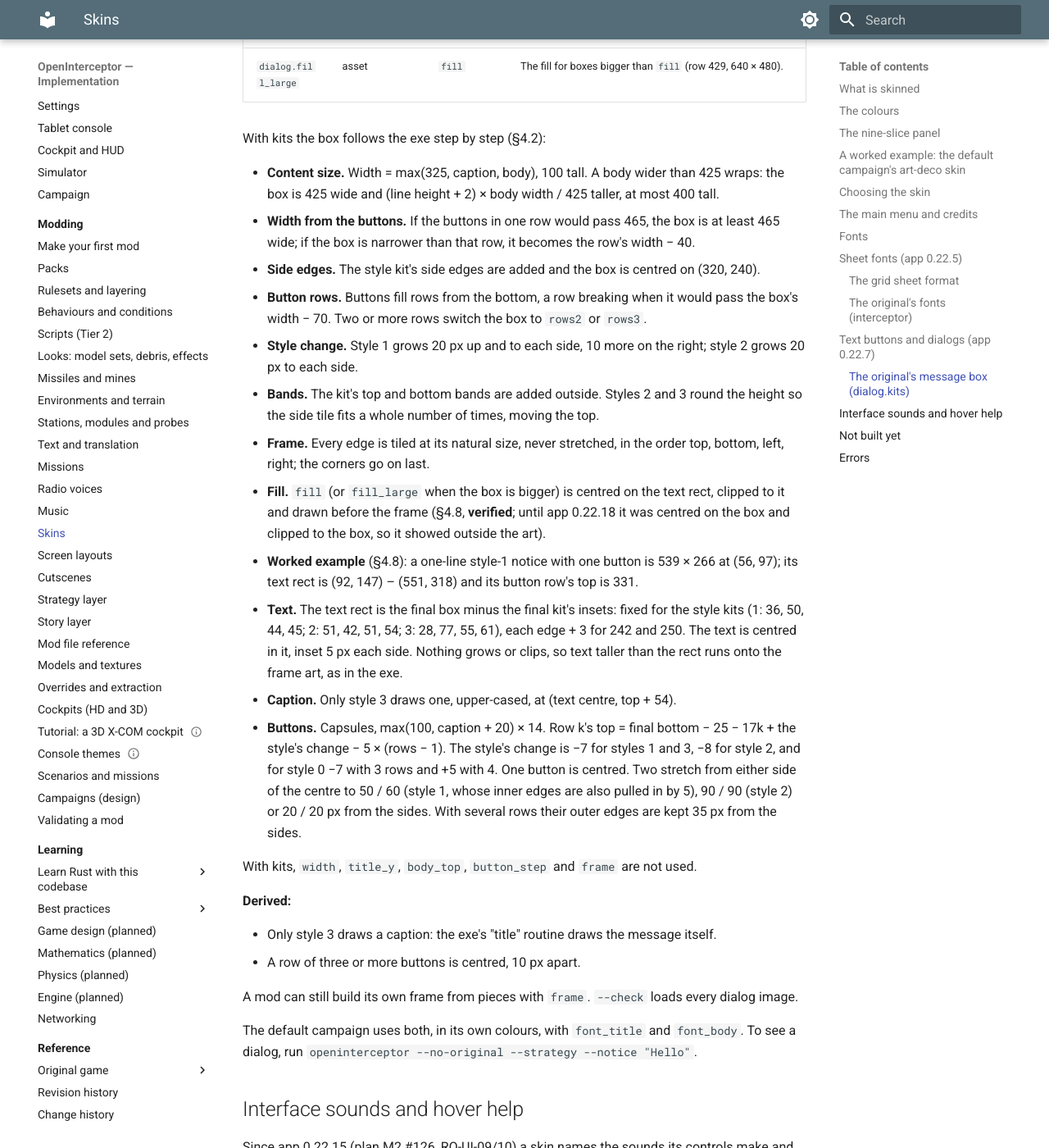
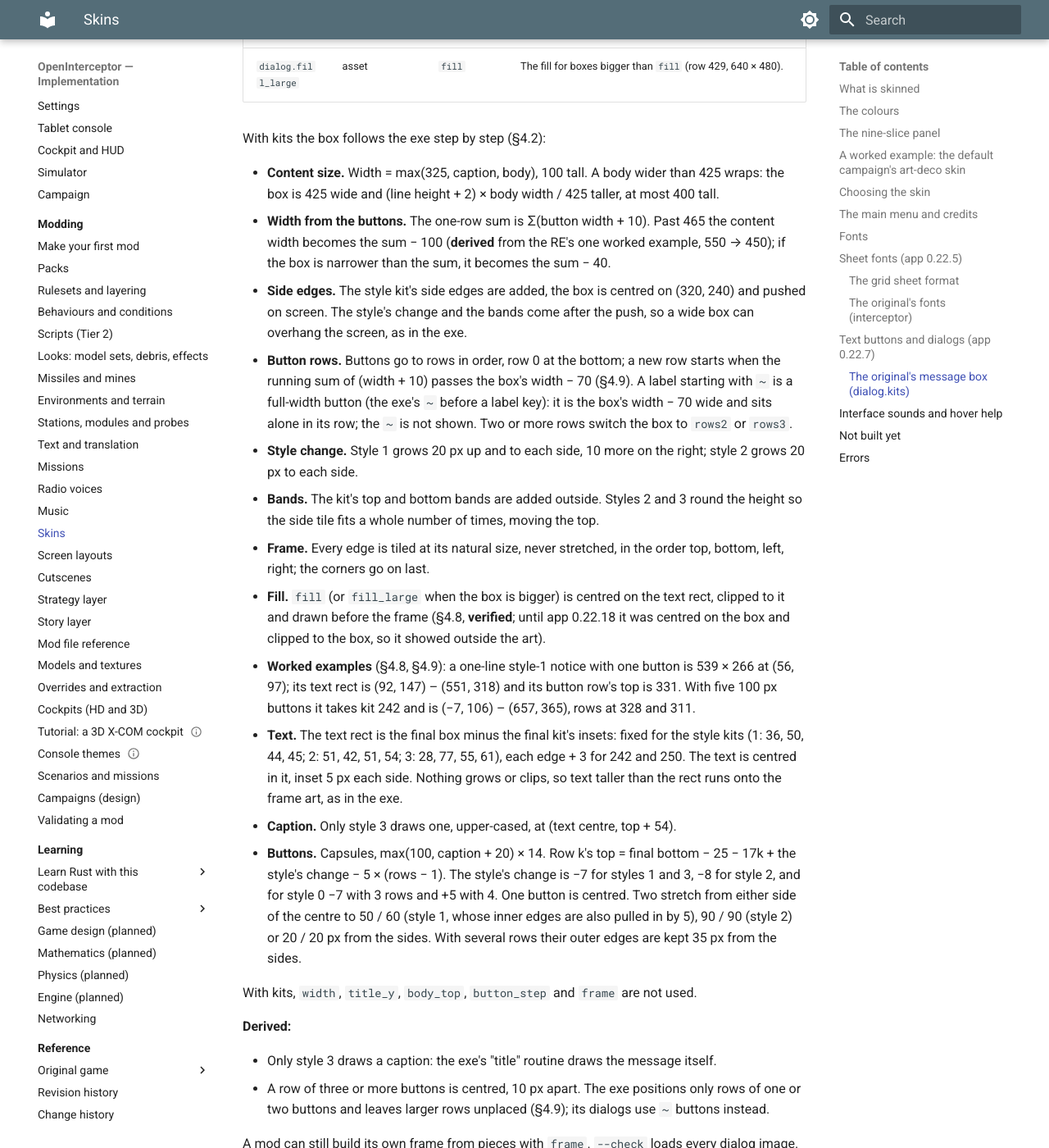
Before and after one commit to bbogovich/OpenInterceptor, an MkDocs documentation site: the page built from docs/modding/skins.md, in a window 1280 px wide and 1400 px high, scrolled down 9408 px. Shown: the whole window at 82% size. Built offline with MkDocs 1.6.1 and Material for MkDocs 9.7.7, drawn with Linux system fonts in a browser that asks for light colours.

Commit message:
Message box: multi-row buttons as the exe lays them out (app NEXT, #127)
Skins: rows by the running sum of (width + 10), ~ full-width buttons, the overhang,
the two-row worked example (§4.9); DEV-089, architecture, status.

Issue: #127
Co-Authored-By: Claude Opus 5.5 <noreply@anthropic.com>

```diff
--- a/docs/modding/skins.md
+++ b/docs/modding/skins.md
@@ -317,11 +317,16 @@ With kits the box follows the exe step by step (§4.2):
 
 - **Content size.** Width = max(325, caption, body), 100 tall. A body wider than 425 wraps: the
   box is 425 wide and (line height + 2) × body width / 425 taller, at most 400 tall.
-- **Width from the buttons.** If the buttons in one row would pass 465, the box is at least 465
-  wide; if the box is narrower than that row, it becomes the row's width − 40.
-- **Side edges.** The style kit's side edges are added and the box is centred on (320, 240).
-- **Button rows.** Buttons fill rows from the bottom, a row breaking when it would pass the box's
-  width − 70. Two or more rows switch the box to `rows2` or `rows3`.
+- **Width from the buttons.** The one-row sum is Σ(button width + 10). Past 465 the content
+  width becomes the sum − 100 (**derived** from the RE's one worked example, 550 → 450); if the box
+  is narrower than the sum, it becomes the sum − 40.
+- **Side edges.** The style kit's side edges are added, the box is centred on (320, 240) and
+  pushed on screen. The style's change and the bands come after the push, so a wide box can
+  overhang the screen, as in the exe.
+- **Button rows.** Buttons go to rows in order, row 0 at the bottom; a new row starts when the
+  running sum of (width + 10) passes the box's width − 70 (§4.9). A label starting with `~` is a
+  full-width button (the exe's `~` before a label key): it is the box's width − 70 wide and sits
+  alone in its row; the `~` is not shown. Two or more rows switch the box to `rows2` or `rows3`.
 - **Style change.** Style 1 grows 20 px up and to each side, 10 more on the right; style 2 grows
   20 px to each side.
 - **Bands.** The kit's top and bottom bands are added outside. Styles 2 and 3 round the height so
@@ -331,8 +336,9 @@ With kits the box follows the exe step by step (§4.2):
 - **Fill.** `fill` (or `fill_large` when the box is bigger) is centred on the text rect, clipped
   to it and drawn before the frame (§4.8, **verified**; until app 0.22.18 it was centred on the box and
   clipped to the box, so it showed outside the art).
-- **Worked example** (§4.8): a one-line style-1 notice with one button is 539 × 266 at
-  (56, 97); its text rect is (92, 147) – (551, 318) and its button row's top is 331.
+- **Worked examples** (§4.8, §4.9): a one-line style-1 notice with one button is 539 × 266 at
+  (56, 97); its text rect is (92, 147) – (551, 318) and its button row's top is 331. With five
+  100 px buttons it takes kit 242 and is (−7, 106) – (657, 365), rows at 328 and 311.
 - **Text.** The text rect is the final box minus the final kit's insets: fixed for the style kits
   (1: 36, 50, 44, 45; 2: 51, 42, 51, 54; 3: 28, 77, 55, 61), each edge + 3 for 242 and 250. The text
   is centred in it, inset 5 px each side. Nothing grows or clips, so text taller than the rect runs
@@ -349,7 +355,8 @@ With kits, `width`, `title_y`, `body_top`, `button_step` and `frame` are not use
 **Derived:**
 
 - Only style 3 draws a caption: the exe's "title" routine draws the message itself.
-- A row of three or more buttons is centred, 10 px apart.
+- A row of three or more buttons is centred, 10 px apart. The exe positions only rows of one or
+  two buttons and leaves larger rows unplaced (§4.9); its dialogs use `~` buttons instead.
 
 A mod can still build its own frame from pieces with `frame`. `--check` loads every dialog image.
 
```
Also changed, not shown: docs/implementation/architecture/presentation.md (+1 -1 lines), docs/implementation/deviations/index.md (+1 -1 lines), docs/implementation/status.md (+1 -0 lines).
